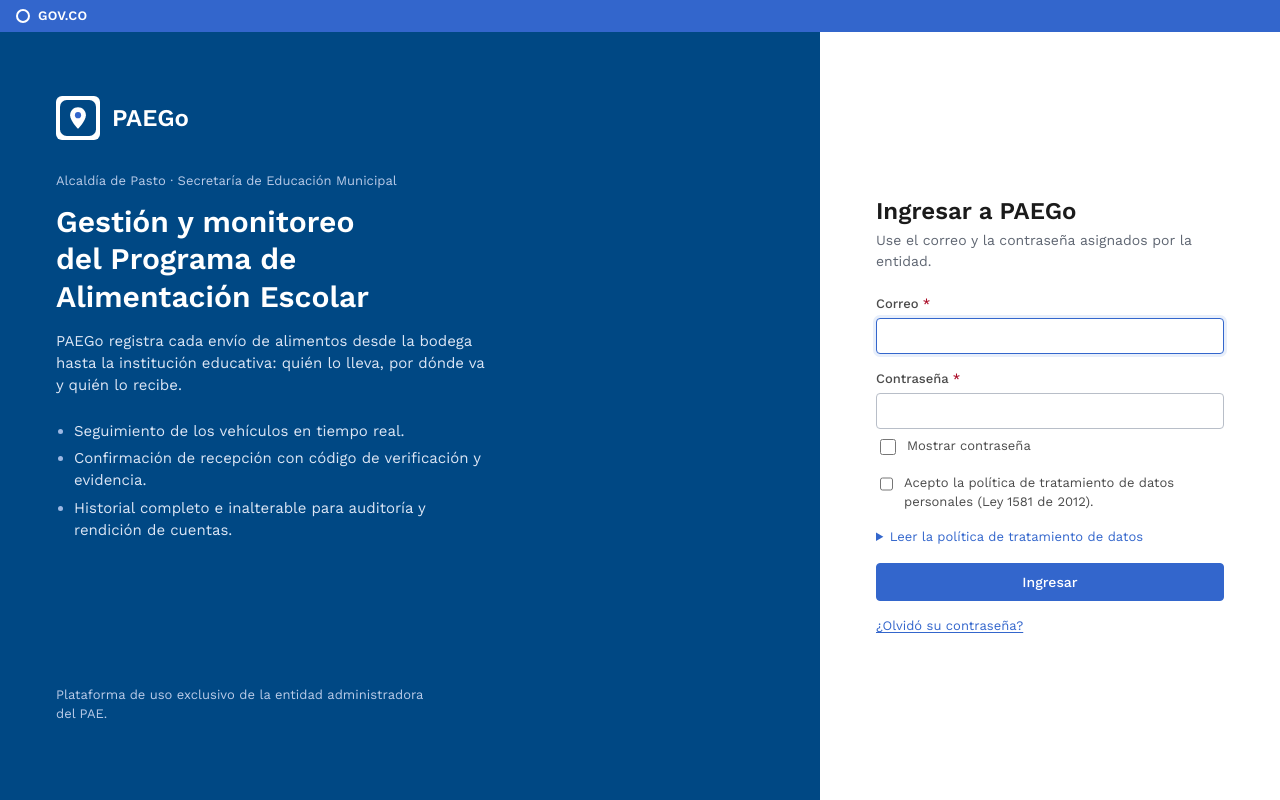
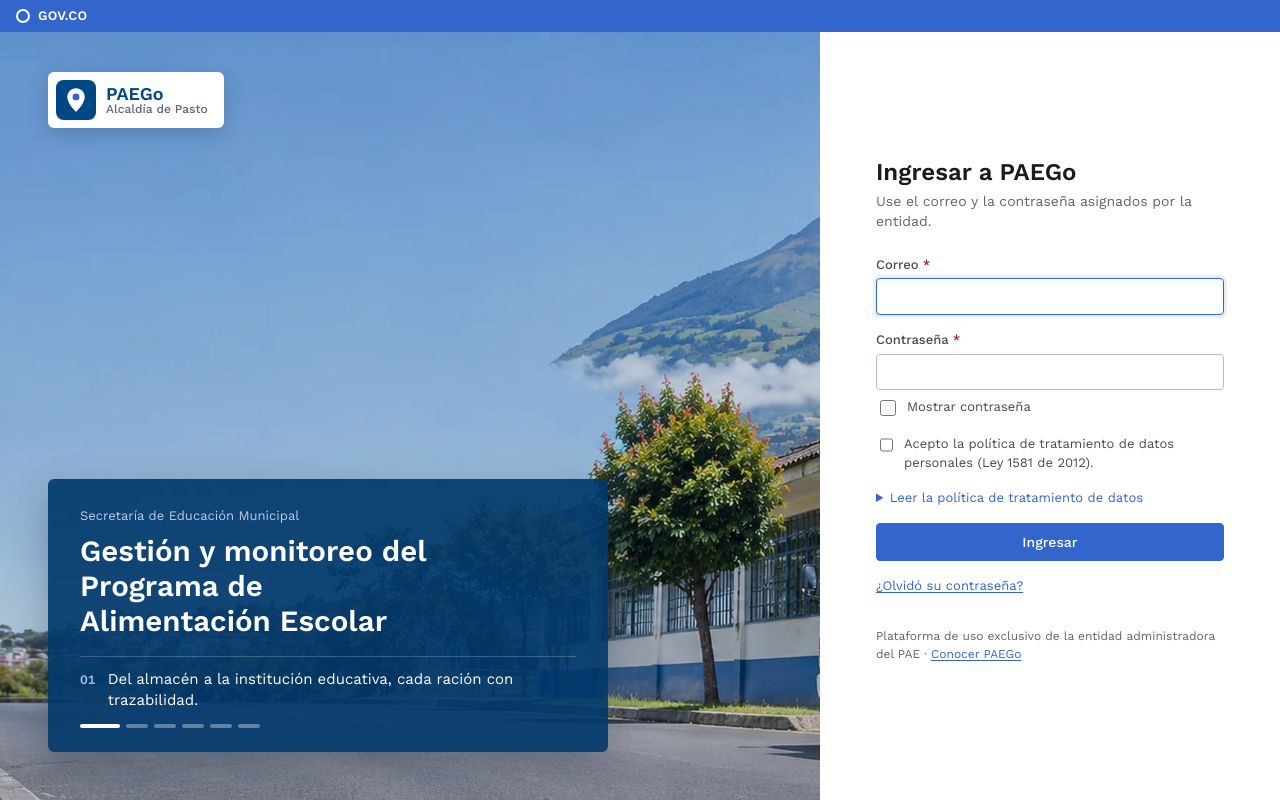
Before and after one commit to Dania2204/oPAEGo, a Django app: page /ingresar/ in a window 1280 px wide. Run offline with Django 5.2, Linux system fonts and the light colour scheme; parts of the project's set-up code (start-up, migrations or seed data) failed here and were passed over.

Commit message:
feat(acceso): login con fotos de la landing que se desvanecen
- El panel izquierdo del acceso muestra 6 fotos de la landing que se
  desvanecen una tras otra cada 6 s, con zoom lento y leyenda por foto
- Puntos para elegir la foto; respeta "reducir movimiento" y se pausa
  con la pestaña oculta; sin JS queda la primera foto
- Aplica a ingresar, restablecer y sin acceso (base_acceso.html)

```diff
--- a/backend/static/css/componentes.css
+++ b/backend/static/css/componentes.css
@@ -219,15 +219,28 @@ kbd { font-family: var(--mono); font-size: var(--t-xs); border: 1px solid var(--
 
 /* ---------- acceso (login) ---------- */
 .acceso-pagina { min-height: calc(100vh - var(--alto-govco)); display: grid; grid-template-columns: minmax(0, 1fr) minmax(360px, 460px); }
-.acceso-info { background: var(--govco-azul-oscuro); color: #dce6f5; padding: 64px 56px; display: flex; flex-direction: column; justify-content: space-between; }
-.acceso-info .marca-acceso { display: flex; align-items: center; gap: 12px; color: #fff; font-size: var(--t-xl); font-weight: 600; margin-bottom: var(--s6); }
-.acceso-info .marca-acceso img { width: 44px; height: 44px; border-radius: var(--r-panel); background: #fff; padding: 4px; }
-.acceso-info li::marker { color: #9db8e3; }
-.acceso-info h1 { color: #fff; font-size: 30px; font-weight: 600; max-width: 18ch; margin: var(--s3) 0 var(--s4); }
-.acceso-info p { max-width: 46ch; font-size: var(--t-md); }
-.acceso-info .entidad-nombre { font-size: var(--t-sm); color: #b9cbe8; }
-.acceso-info ul { margin: var(--s5) 0 0; padding-left: 18px; max-width: 46ch; }
-.acceso-info li { margin-bottom: 6px; }
+/* Columna izquierda: fotos a sangre que se desvanecen una por una (acceso.js). */
+.acceso-info { position: relative; overflow: hidden; isolation: isolate; background: var(--govco-azul-oscuro); color: #dce6f5; padding: 40px 48px 48px; display: flex; flex-direction: column; justify-content: space-between; gap: var(--s5); min-height: 520px; }
+.acceso-galeria { position: absolute; inset: 0; z-index: -1; background: var(--govco-azul-oscuro); }
+.acceso-galeria::after { content: ""; position: absolute; inset: 0; background: rgba(0, 34, 68, .18); }
+.acceso-foto { position: absolute; inset: 0; margin: 0; opacity: 0; transition: opacity 1.4s ease; }
+.acceso-foto.activa { opacity: 1; }
+.acceso-foto img { width: 100%; height: 100%; object-fit: cover; transform: scale(1.07); transition: transform 7.5s linear; }
+.acceso-foto.activa img { transform: scale(1); }
+.acceso-info .marca-acceso { align-self: flex-start; display: inline-flex; align-items: center; gap: 10px; padding: 8px 16px 8px 8px; border-radius: var(--r-panel); background: #fff; color: var(--govco-azul-oscuro); text-decoration: none; font-size: var(--t-lg); font-weight: 600; line-height: 1.1; box-shadow: 0 6px 20px rgba(0, 20, 50, .18); }
+.acceso-info .marca-acceso img { width: 40px; height: 40px; }
+.acceso-info .marca-acceso small { display: block; font-size: var(--t-xs); font-weight: 500; color: var(--tinta-3); }
+.acceso-texto { max-width: 560px; padding: 28px 32px 24px; border-radius: var(--r-panel); background: rgba(0, 56, 107, .9); box-shadow: 0 16px 40px rgba(0, 20, 50, .28); }
+.acceso-info h1 { color: #fff; font-size: clamp(24px, 2.3vw, 32px); line-height: 1.2; font-weight: 600; max-width: 20ch; margin: var(--s2) 0 var(--s4); }
+.acceso-info .entidad-nombre { font-size: var(--t-sm); color: #b9cbe8; margin: 0; }
+.acceso-leyenda { display: flex; gap: 12px; align-items: baseline; margin: 0; padding-top: var(--s3); border-top: 1px solid rgba(255, 255, 255, .2); font-size: var(--t-md); color: #fff; min-height: 3.2em; transition: opacity .35s ease; }
+.acceso-leyenda.cambiando { opacity: 0; }
+.acceso-num { font-variant-numeric: tabular-nums; font-size: var(--t-sm); font-weight: 600; color: #9db8e3; }
+.acceso-puntos { display: flex; gap: 6px; margin-top: var(--s3); }
+.acceso-puntos button { width: 22px; height: 4px; padding: 0; border: 0; border-radius: 2px; background: rgba(255, 255, 255, .35); cursor: pointer; transition: width .3s ease, background .3s ease; }
+.acceso-puntos button[aria-current="true"] { width: 40px; background: #fff; }
+.acceso-puntos button:focus-visible { outline: 2px solid #fff; outline-offset: 3px; }
+.acceso-pie { margin-top: var(--s6); font-size: var(--t-xs); color: var(--tinta-3); }
 .acceso-form { background: var(--superficie); padding: 64px 56px; display: flex; flex-direction: column; justify-content: center; }
 .acceso-form > * { width: 100%; max-width: 380px; }
 .acceso-form h2 { font-size: var(--t-xl); margin-bottom: var(--s1); }
@@ -244,8 +257,10 @@ kbd { font-family: var(--mono); font-size: var(--t-xs); border: 1px solid var(--
 }
 @media (max-width: 860px) {
   .acceso-pagina { grid-template-columns: 1fr; }
-  .acceso-info { padding: var(--s5); }
-  .acceso-info ul { display: none; }
+  .acceso-info { padding: var(--s4); min-height: 250px; }
+  .acceso-texto { padding: var(--s4); }
+  .acceso-info h1, .acceso-info .entidad-nombre { display: none; }
+  .acceso-leyenda { border-top: 0; padding-top: 0; font-size: var(--t-base); min-height: 0; }
   .acceso-form { padding: var(--s5); }
   .bandeja { grid-template-columns: 1fr; }
   .bandeja .lista { max-height: none; border-right: 0; }
--- a/backend/templates/base_acceso.html
+++ b/backend/templates/base_acceso.html
@@ -18,25 +18,32 @@
   <div class="govco"><a href="https://www.gov.co" target="_blank" rel="noopener">GOV.CO</a></div>
   <main class="acceso-pagina">
     <section class="acceso-info" aria-label="Sobre PAEGo">
-      <div>
-        <div class="marca-acceso"><img src="{% static 'img/icono.svg' %}" alt="" width="44" height="44">PAEGo</div>
-        <p class="entidad-nombre">{{ paego.ENTIDAD }} · {{ paego.DEPENDENCIA }}</p>
+      {% comment %}Fotos de la landing que se desvanecen una tras otra (acceso.js). Escenas
+         generadas con IA, sin rostros de niños. Sin JS se queda la primera.{% endcomment %}
+      <div class="acceso-galeria" data-galeria aria-hidden="true">
+        <figure class="acceso-foto activa" data-leyenda="Del almacén a la institución educativa, cada ración con trazabilidad."><img src="{% static 'img/landing/banner-escuela.webp' %}" alt="" style="object-position:30% 50%" fetchpriority="high"></figure>
+        <figure class="acceso-foto" data-leyenda="La Secretaría programa los envíos desde el panel web."><img src="{% static 'img/landing/paso-qr.webp' %}" alt="" decoding="async"></figure>
+        <figure class="acceso-foto" data-leyenda="El conductor sigue su ruta y se ve en el mapa en tiempo real."><img src="{% static 'img/landing/paso-programar.webp' %}" alt="" decoding="async"></figure>
+        <figure class="acceso-foto" data-leyenda="La institución confirma la recepción con código y evidencia."><img src="{% static 'img/landing/paso-ruta.webp' %}" alt="" decoding="async"></figure>
+        <figure class="acceso-foto" data-leyenda="Los alimentos llegan completos a la cocina escolar."><img src="{% static 'img/landing/cocina-pae.webp' %}" alt="" decoding="async"></figure>
+        <figure class="acceso-foto" data-leyenda="Cada estudiante recibe su ración con su carné QR."><img src="{% static 'img/landing/paso-entrega.webp' %}" alt="" decoding="async"></figure>
+      </div>
+      <a class="marca-acceso" href="{% url 'cuentas:inicio' %}"><img src="{% static 'img/icono.svg' %}" alt="" width="40" height="40"><span>PAEGo<small>{{ paego.ENTIDAD }}</small></span></a>
+      <div class="acceso-texto">
+        <p class="entidad-nombre">{{ paego.DEPENDENCIA }}</p>
         <h1>Gestión y monitoreo del Programa de Alimentación Escolar</h1>
-        <p>PAEGo registra cada envío de alimentos desde la bodega hasta la institución educativa: quién lo lleva, por dónde va y quién lo recibe.</p>
-        <ul>
-          <li>Seguimiento de los vehículos en tiempo real.</li>
-          <li>Confirmación de recepción con código de verificación y evidencia.</li>
-          <li>Historial completo e inalterable para auditoría y rendición de cuentas.</li>
-        </ul>
+        <p class="acceso-leyenda"><span class="acceso-num" data-num>01</span><span data-leyenda-texto>Del almacén a la institución educativa, cada ración con trazabilidad.</span></p>
+        <div class="acceso-puntos" data-puntos hidden></div>
       </div>
-      <p class="entidad-nombre">Plataforma de uso exclusivo de la entidad administradora del PAE.</p>
     </section>
     <section class="acceso-form">
       {% if messages %}
         <div style="margin-bottom:var(--s4);display:grid;gap:var(--s2)">{% for m in messages %}<div class="nota {% if m.tags == 'error' %}error{% elif m.tags == 'success' %}ok{% else %}info{% endif %}">{{ m }}</div>{% endfor %}</div>
       {% endif %}
       {% block contenido %}{% endblock %}
+      <p class="acceso-pie">Plataforma de uso exclusivo de la entidad administradora del PAE · <a href="{% url 'cuentas:inicio' %}">Conocer PAEGo</a></p>
     </section>
   </main>
+  <script src="{% static 'js/acceso.js' %}" defer></script>
 </body>
 </html>
```
Also changed, not shown: backend/static/js/acceso.js (added, +61 -0 lines).
